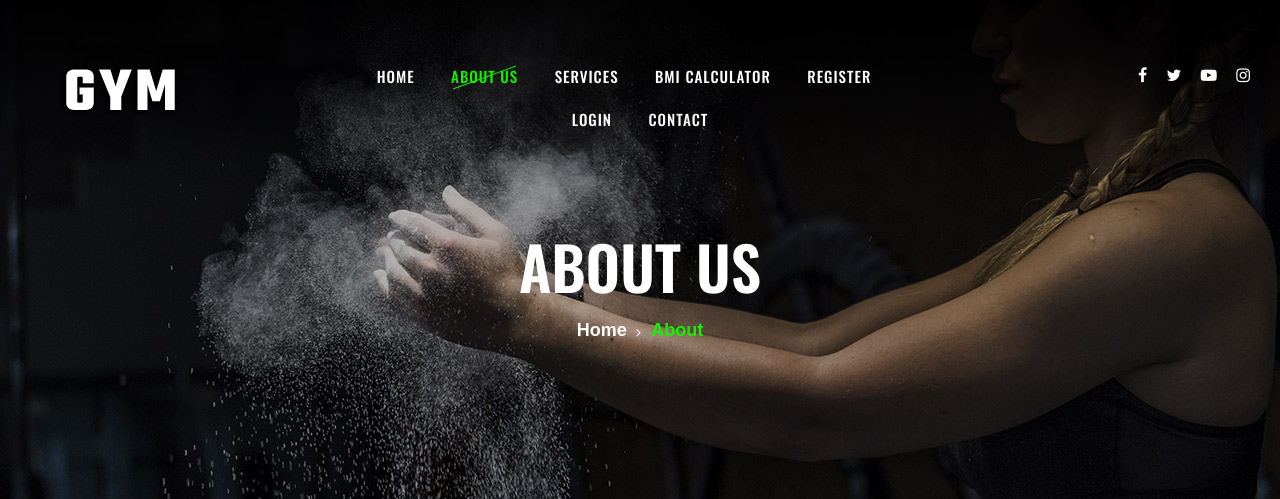
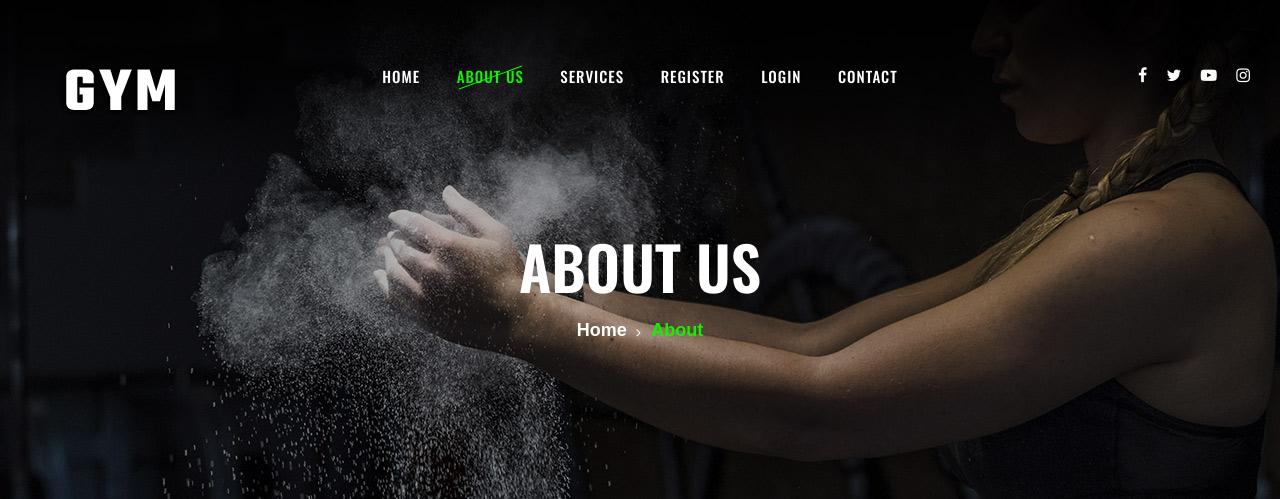
Before and after one commit to kalathilshameem/Gym-Management, a Django app: page /about in a window 1280 px wide. Shown: the top 499 px of the page. Run offline with Django 3.2, Linux system fonts and the light colour scheme; some libraries are stand-ins or nearby versions; some web fonts are replaced.

Commit message:
Update navigation for authenticated users

```diff
--- a/templates/about-us.html
+++ b/templates/about-us.html
@@ -52,8 +52,8 @@
                         <li><a href="{% url 'services' %}">Services</a></li>
                         {% if user.is_authenticated %}
                             <li><a href="{% url 'logout' %}">Logout</a></li>
+                            <li><a href="{% url 'bmi_calculator_user' %}">BMI Calculator</a></li>
                         {% else %}
-                            <li><a href="{% url 'bmi_calculator_user' %}">BMI Calculator</a></li>
                             <li><a href="{% url 'register' %}">Register</a></li>
                             <li><a href="{% url 'login' %}">Login</a></li>
                         {% endif %}
```
